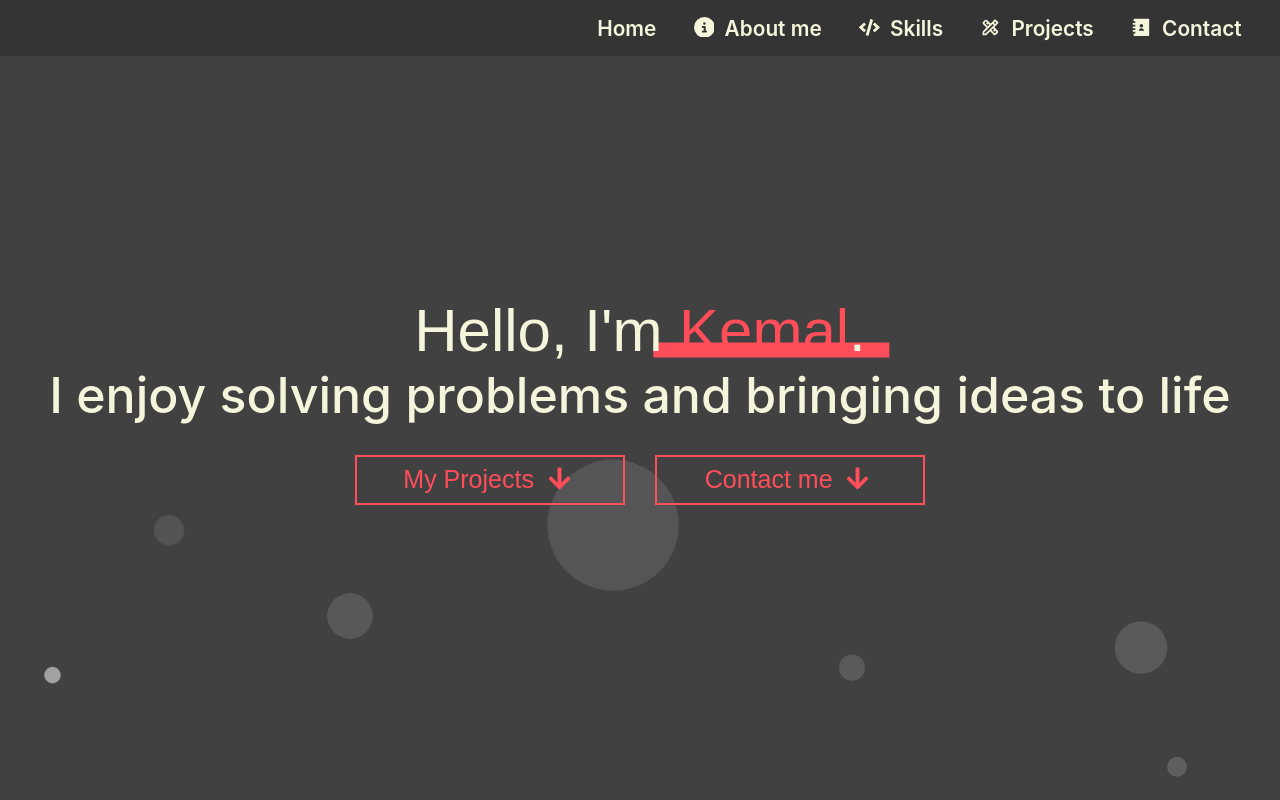
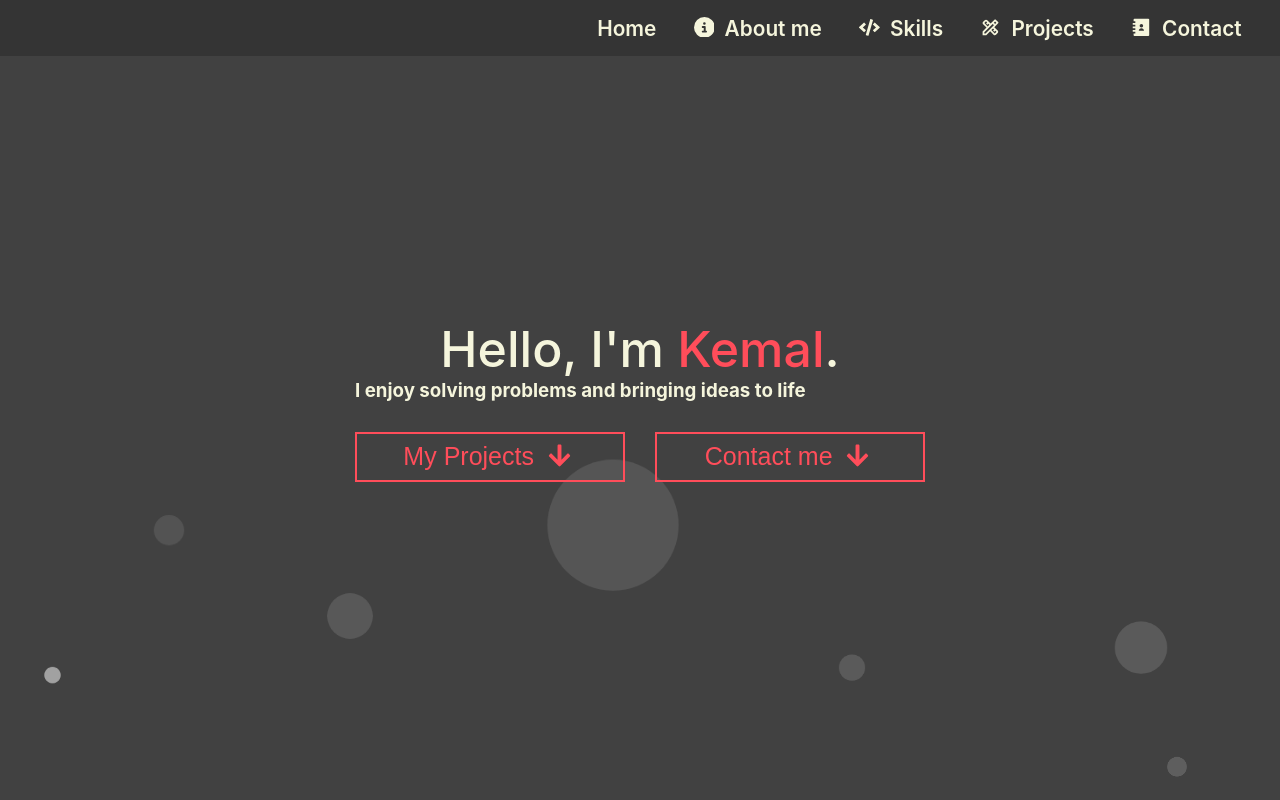
Before and after one commit to KemalYukselir/portfolio-website, a React (Create React App) app: page / in a window 1280 px wide. Shown: the top 800 px of the page. Built offline with nearby package versions, Linux system fonts and the light colour scheme.

Commit message:
changed tags from h1 to h2 and h3

```diff
--- a/src/Components/Home.js
+++ b/src/Components/Home.js
@@ -31,10 +31,10 @@ const Home = () => {
       <Navigation />
       <div className="home-section">
           <div className='home-heading-section'>
-            <h1 id="primary-heading">
+            <h2 id="primary-heading">
               Hello, I'm&nbsp;<span style={{ color: '#ff4d5a' }}>Kemal</span>.
-            </h1>
-            <h2>I enjoy solving problems and bringing ideas to life</h2>
+            </h2>
+            <h3>I enjoy solving problems and bringing ideas to life</h3>
             <div className='buttons'>
               <button onClick={scrollToProjects} className="scroll-button"><span>My Projects</span><FaArrowDown className="navBar-icon"/></button>
               <button onClick={scrollToContacts} className="scroll-button"><span>Contact me</span><FaArrowDown className="navBar-icon"/></button>
```
